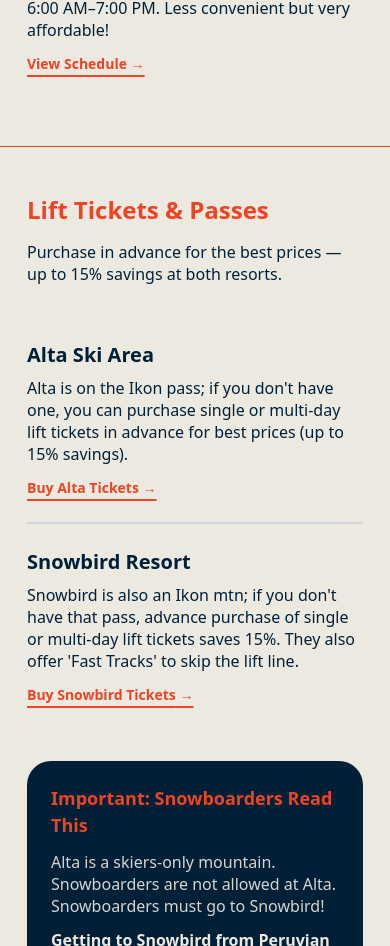
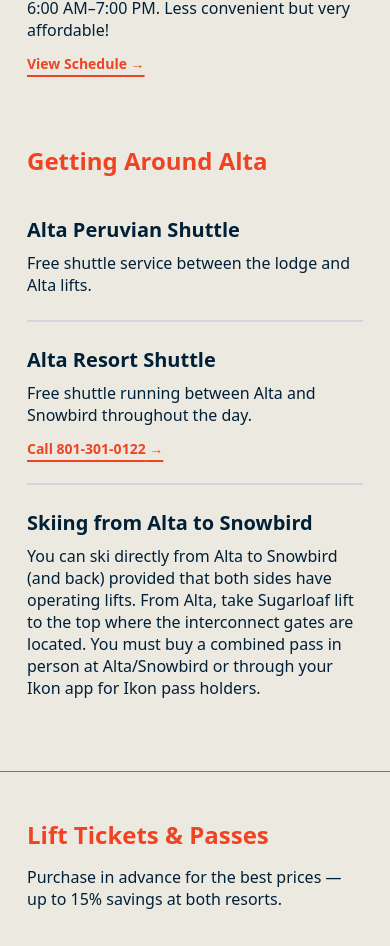
Before and after one commit to hhirshland/camp-resolute-winter-2026, a Next.js app: page / in a window 390 px wide. Shown: the part 6791-7737 px from the top of the page. Built offline with nearby package versions, Linux system fonts and the light colour scheme; a web font is replaced by a local one.

Commit message:
editing the transportation section: git push -u -f

```diff
--- a/src/app/layout.tsx
+++ b/src/app/layout.tsx
@@ -38,7 +38,7 @@
               {[
                 { href: "#agenda", label: "Agenda" },
                 { href: "#attendees", label: "Attendees" },
-                { href: "#transportation", label: "Travel" },
+                { href: "#transportation", label: "Transportation" },
                 { href: "#tickets", label: "Tickets" },
                 { href: "#equipment", label: "Gear" },
                 { href: "#tips", label: "Tips" },
--- a/src/app/page.tsx
+++ b/src/app/page.tsx
@@ -499,6 +499,29 @@
             ctaHref="https://www.rideuta.com/Rider-Tools/Schedules-and-Maps/994-Historic-Sandy-Station-to-Snowbird-Alta"
           />
         </div>
+
+        {/* Getting around Alta */}
+        <div className="mt-[48px] md:mt-[64px]">
+          <h2 className="text-[24px] md:text-[36px] xl:text-[56px] leading-[30px] md:leading-[40px] xl:leading-[64px] mb-[16px] md:mb-[24px]">
+            Getting Around Alta
+          </h2>
+          <div>
+            <InfoRow
+              title="Alta Peruvian Shuttle"
+              description="Free shuttle service between the lodge and Alta lifts."
+            />
+            <InfoRow
+              title="Alta Resort Shuttle"
+              description="Free shuttle running between Alta and Snowbird throughout the day."
+              cta="Call 801-301-0122"
+              ctaHref="tel:801-301-0122"
+            />
+            <InfoRow
+              title="Skiing from Alta to Snowbird"
+              description="You can ski directly from Alta to Snowbird (and back) provided that both sides have operating lifts. From Alta, take Sugarloaf lift to the top where the interconnect gates are located. You must buy a combined pass in person at Alta/Snowbird or through your Ikon app for Ikon pass holders."
+            />
+          </div>
+        </div>
       </section>
 
       <RedDivider />
```
